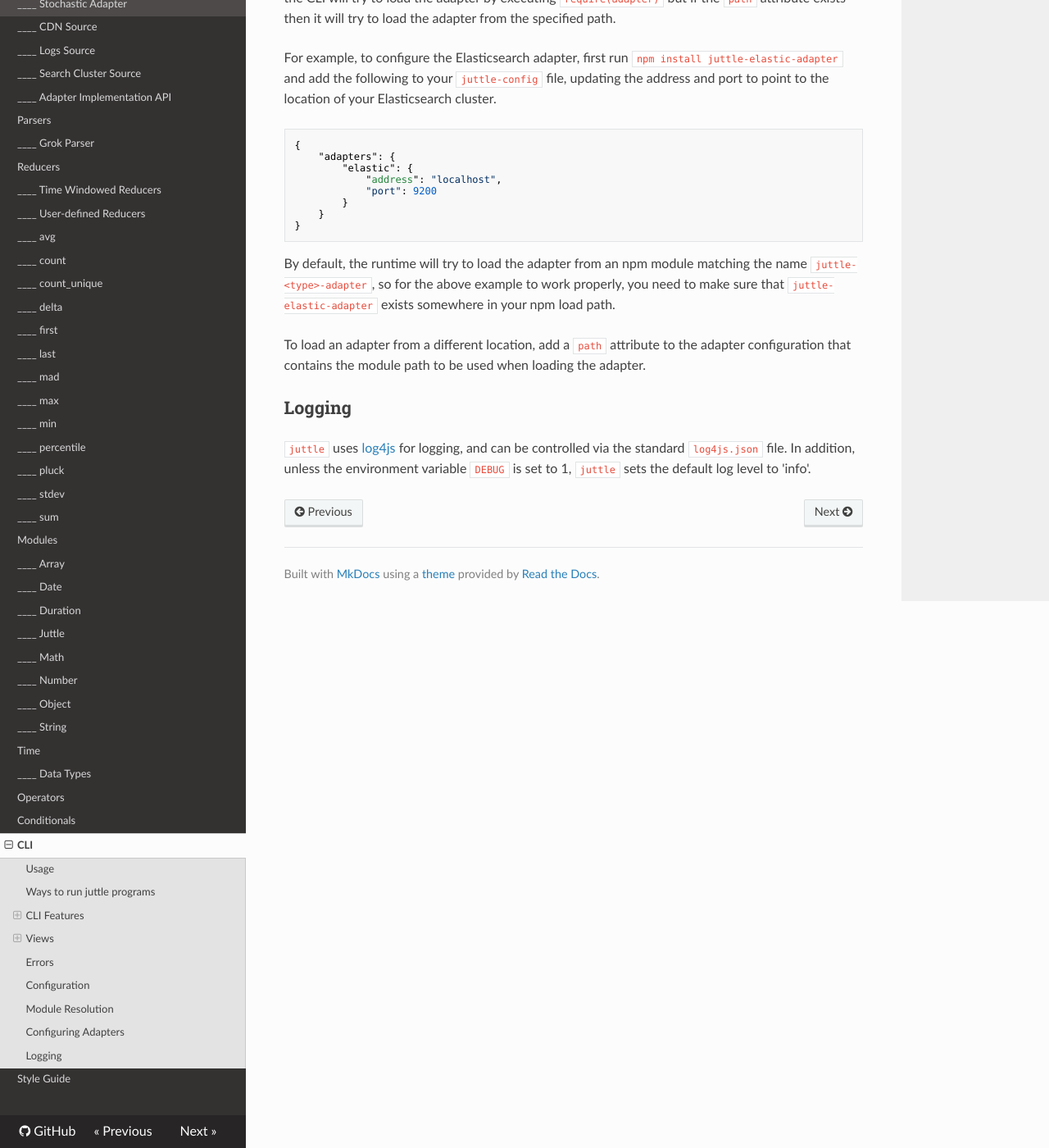
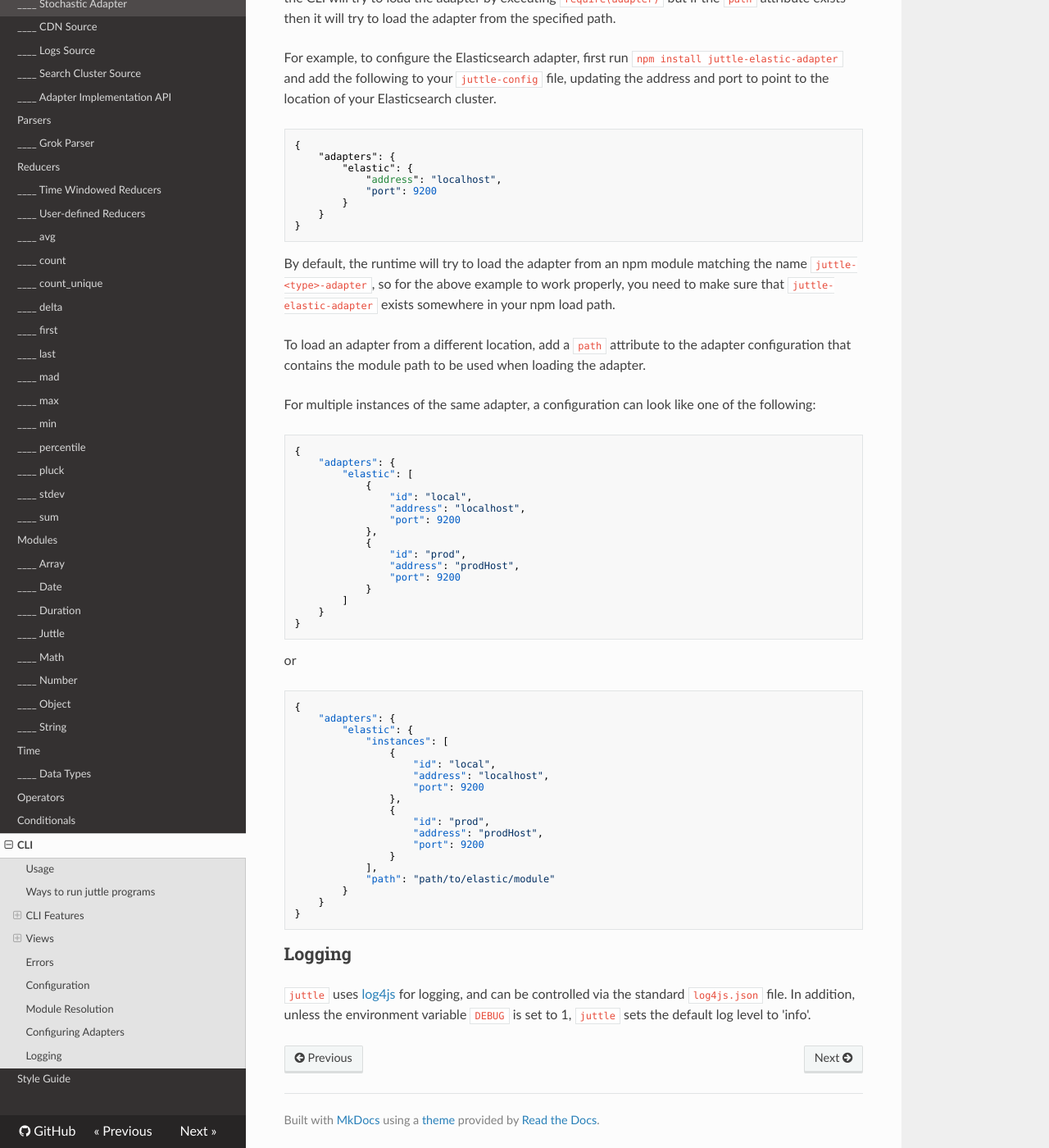
Before and after one commit to juttle/juttle, an MkDocs documentation site: the page built from docs/reference/cli.md, in a window 1280 px wide and 1400 px high, scrolled down 4468 px. Shown: the whole window at 82% size. Built offline with MkDocs 1.6.1, drawn with Linux system fonts in a browser that asks for light colours; nearby versions of some CDN libraries; old or Windows-style settings are respelled for this version of MkDocs.

Commit message:
remove design doc and add cli reference

````diff
--- a/docs/reference/cli.md
+++ b/docs/reference/cli.md
@@ -245,6 +245,49 @@ By default, the runtime will try to load the adapter from an npm module matching
 
 To load an adapter from a different location, add a `path` attribute to the adapter configuration that contains the module path to be used when loading the adapter.
 
+For multiple instances of the same adapter, a configuration can look like one of the following:
+
+```
+{
+    "adapters": {
+        "elastic": [
+            {
+                "id": "local",
+                "address": "localhost",
+                "port": 9200
+            },
+            {
+                "id": "prod",
+                "address": "prodHost",
+                "port": 9200
+            }
+        ]
+    }
+}
+```
+or
+```
+{
+    "adapters": {
+        "elastic": {
+            "instances": [
+                {
+                    "id": "local",
+                    "address": "localhost",
+                    "port": 9200
+                },
+                {
+                    "id": "prod",
+                    "address": "prodHost",
+                    "port": 9200
+                }
+            ],
+            "path": "path/to/elastic/module"
+        }
+    }
+}
+```
+
 ## Logging
 
 `juttle` uses [log4js](http://stritti.github.io/log4js/) for logging, and can be controlled via the standard `log4js.json` file. In addition, unless the environment variable `DEBUG` is set to 1, `juttle` sets the default log level to 'info'.
````
Also changed, not shown: docs/adapters/configuration.md (deleted, +0 -110 lines).
